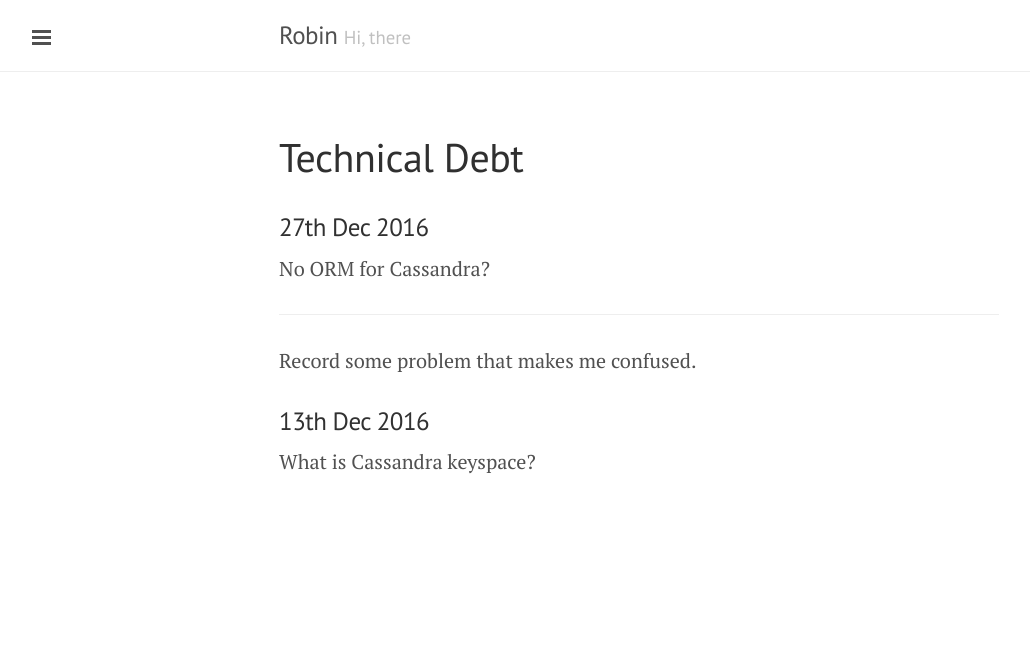
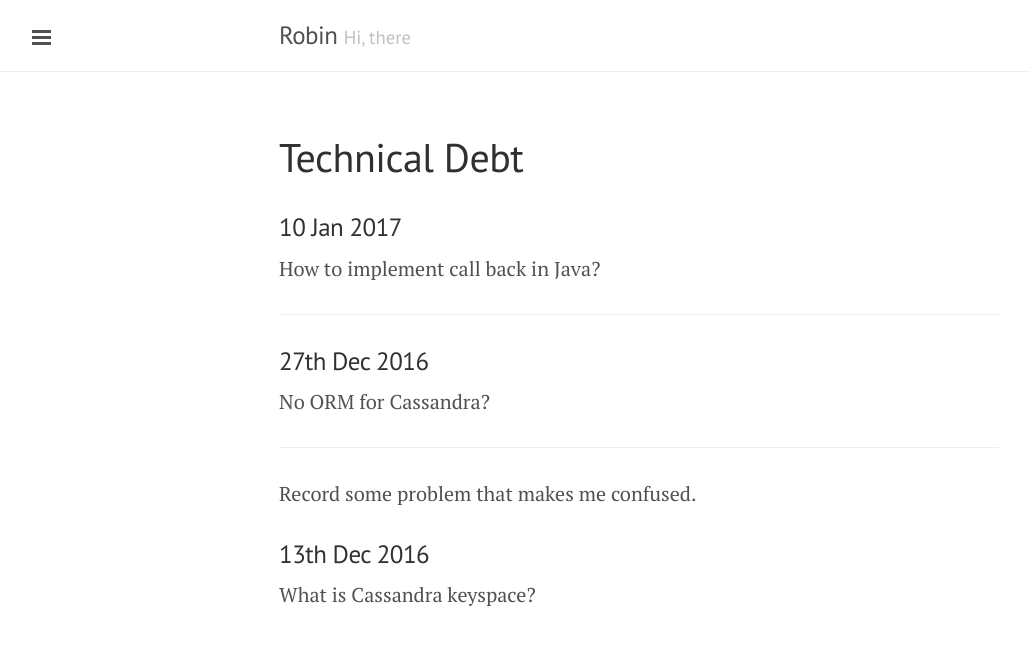
Before and after one commit to RobinGG/RobinGG.github.io, a Jekyll site: the page built from technicalDebt/index.md, in a window 1280 px wide. Shown: the top 646 px of the page, without its empty margins (1-1031 px from the left). Built offline with Jekyll 4.4.1, drawn with Linux system fonts in a browser that asks for light colours.

Commit message:
update technicalDebt on Jan 10th

```diff
--- a/technicalDebt/index.md
+++ b/technicalDebt/index.md
@@ -1,6 +1,12 @@
 ---
 layout: page
 title: Technical Debt
+---
+
+### 10 Jan 2017
+
+How to implement call back in Java?
+
 ---
 
 ### 27th Dec 2016
```
